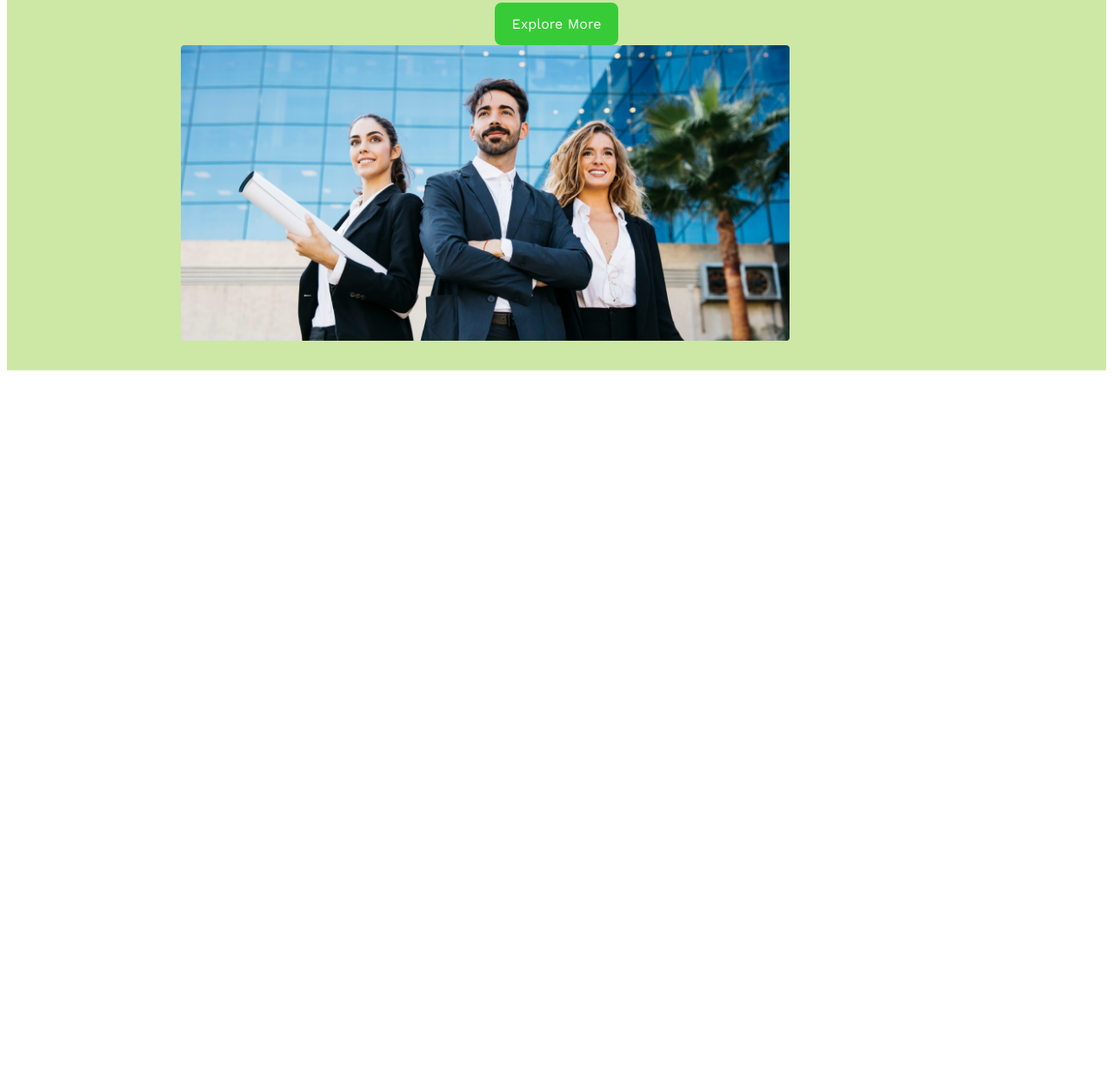
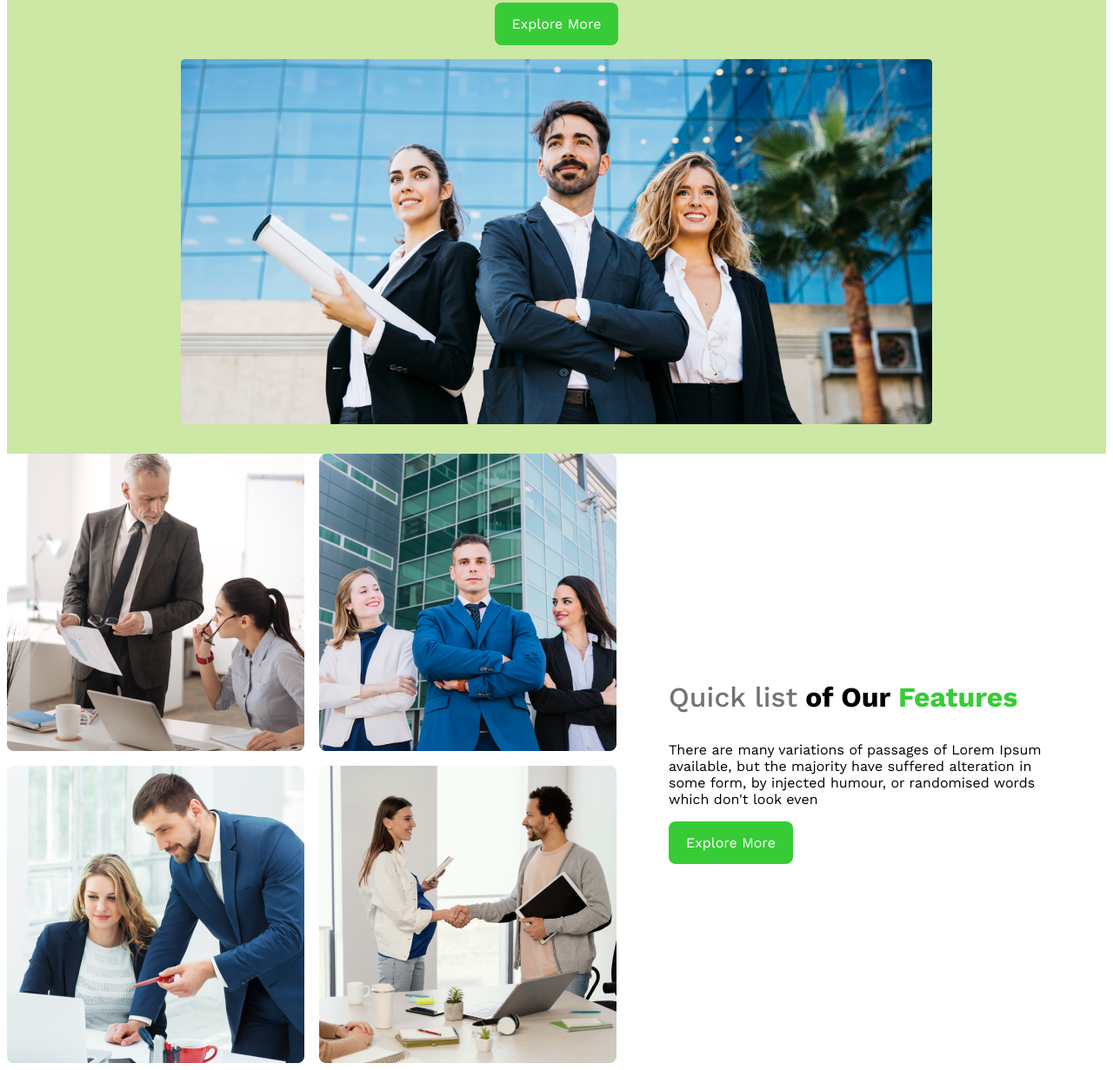
Before and after one commit to Israt-js/Architects, a plain HTML site: page HC/index.html in a window 1280 px wide. Shown: the part 306-1537 px from the top of the page at 87% size. Before the commit the page ends 800 px from the top, so only its background shows below. Drawn offline with nearby package versions, Linux system fonts and the light colour scheme.

Commit message:
features add

```diff
--- a/HC/index.html
+++ b/HC/index.html
@@ -31,7 +31,21 @@
      </header>
 
      <main>
-
+      <section class="teams-container">
+       <div class="team-img">
+        <img src="/images/team1.png" alt="">
+        <img src="/images/team2.png" alt="">
+        <img src="/images/team3.png" alt="">
+        <img src="/images/team4.png" alt="">
+       </div>
+       <div class="team-content">
+        <h3 class="team-title"><span class="qu">Quick list</span> <span>of Our</span> <span class="fea">Features</span></h3>
+        <p class="team-p">
+            There are many variations of passages of Lorem Ipsum available, but the majority have suffered alteration in some form, by injected humour, or randomised words which don't look even
+        </p>
+        <button class="btn-primary">Explore More</button>
+       </div>
+      </section>
      </main>
 
      <footer>
--- a/HC/style.css
+++ b/HC/style.css
@@ -21,6 +21,7 @@ header{
 nav{
     display: flex;
     justify-content: space-between;
+    text-align: center;
 }
 .nav-title{
     font-size: 1.9rem;
@@ -56,5 +57,41 @@ nav li a{
     color: #727272;
 }
 .img{
-    width: 700px;
+    width: 100%;
+    margin-top: 16px;
 }
+.teams-container{
+    display: flex;
+    align-items: center;
+}
+.team-img{
+    display: grid;
+    grid-template-columns: repeat(2, 1fr);
+    gap: 17px;
+}
+.team-content{
+    padding-left: 60px;
+    padding-right: 60px;
+}
+.team-title{
+    font-size: 2rem;
+}
+.team-title .qu{
+    color: #727272;
+    font-weight: 500;
+}
+.fea{
+   color: #37cc37;
+   font-weight: 700;
+}
+
+
+@media screen and (max-width: 576px) {
+    header{
+        padding: 15px;
+
+    }
+    nav{
+        flex-direction: column;
+    }
+}
```
